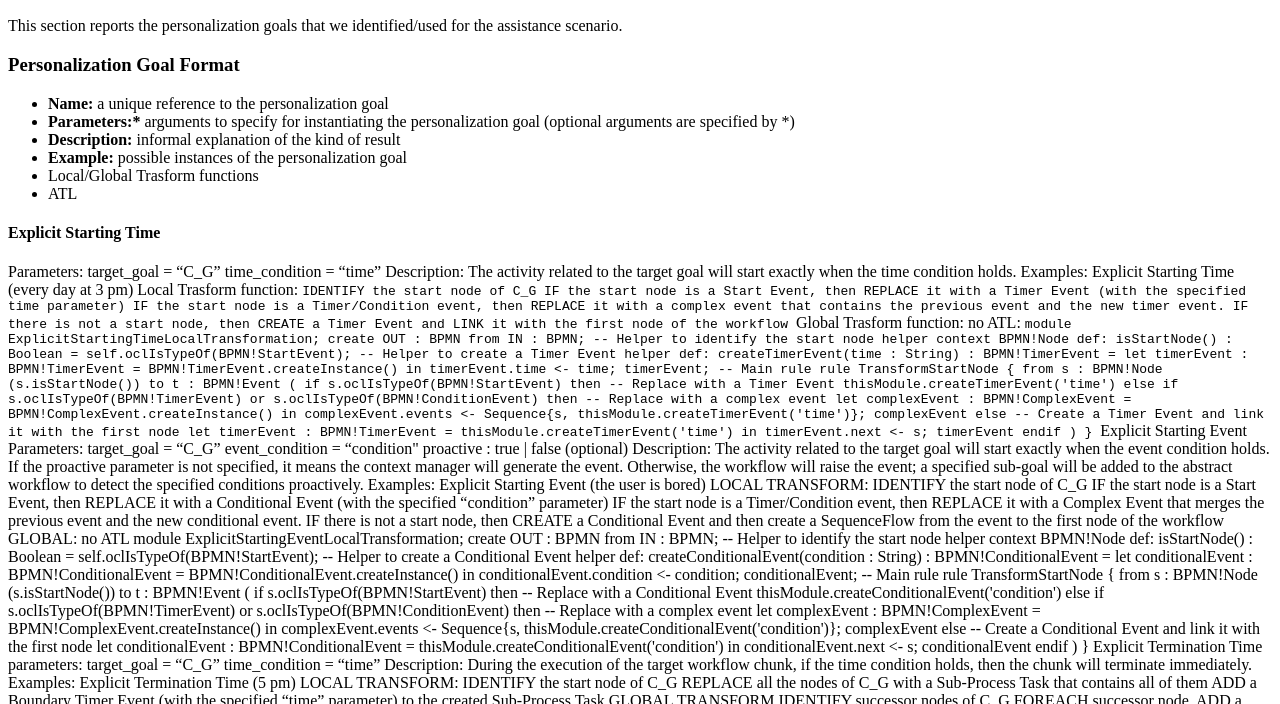
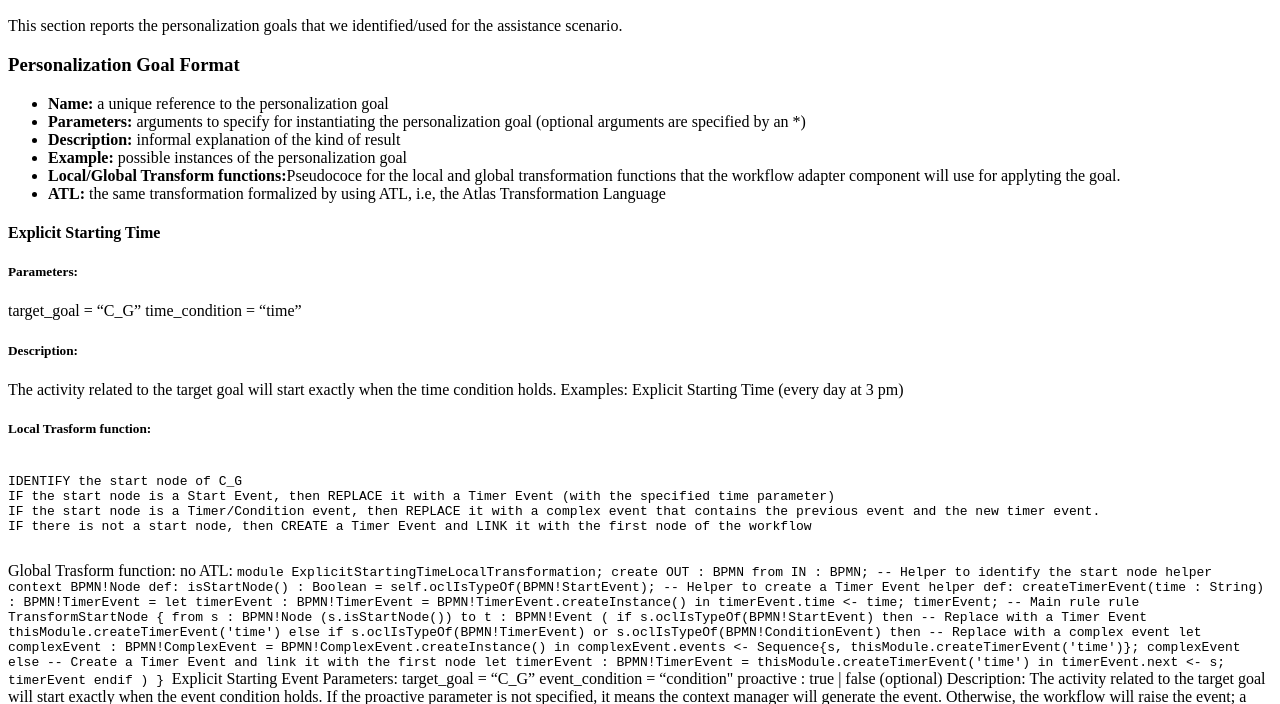
Before and after one commit to ls-cnr/AAL4E, a plain HTML site: page index.html in a window 1280 px wide. Shown: the part 96-800 px from the top of the page. Drawn offline with Linux system fonts and the light colour scheme.

Commit message:
Update index.html

```diff
--- a/index.html
+++ b/index.html
@@ -8,30 +8,33 @@
 <h3>Personalization Goal Format</h3>
 <ul>
   <li><strong>Name:</strong> a unique reference to the personalization goal</li>
-  <li><strong>Parameters:*</strong> arguments to specify for instantiating the personalization goal (optional arguments are
-specified by *)</li>
+  <li><strong>Parameters:</strong> arguments to specify for instantiating the personalization goal (optional arguments are
+specified by an *)</li>
   <li><strong>Description:</strong> informal explanation of the kind of result</li>
   <li><strong>Example:</strong> possible instances of the personalization goal</li>
-  <li>Local/Global Trasform functions</li>
-  <li>ATL</li>
+  <li><strong>Local/Global Transform functions:</strong>Pseudococe for the local and global transformation functions that the workflow adapter component will use for applyting the goal.</li>
+  <li><strong>ATL:</strong> the same transformation formalized by using ATL, i.e, the Atlas Transformation Language</li>
 </ul>
 
 <h4>Explicit Starting Time</h4>
-Parameters:
-target_goal = “C_G”
-time_condition = “time”
+<h5>Parameters:</h5>
+<p>target_goal = “C_G”
+time_condition = “time”</p>
 
-Description: The activity related to the target goal will start exactly when the time condition holds.
-Examples: Explicit Starting Time (every day at 3 pm)
+<h5>Description:</h5>
+<p>The activity related to the target goal will start exactly when the time condition holds.
+Examples: Explicit Starting Time (every day at 3 pm)</p>
 
-Local Trasform function:
+<h5>Local Trasform function:</h5>
 
-<code>
+<pre>
+  <code>
 IDENTIFY the start node of C_G
 IF the start node is a Start Event, then REPLACE it with a Timer Event (with the specified time parameter)
 IF the start node is a Timer/Condition event, then REPLACE it with a complex event that contains the previous event and the new timer event.
 IF there is not a start node, then CREATE a Timer Event and LINK it with the first node of the workflow
-</code>
+  </code>
+</pre>
 
 Global Trasform function:
 no
```
